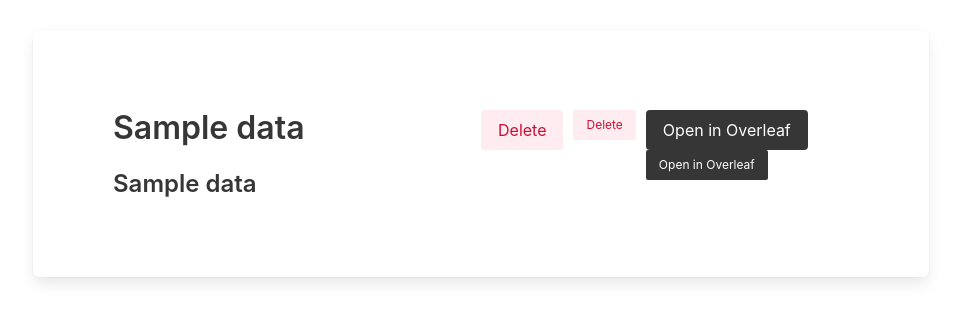
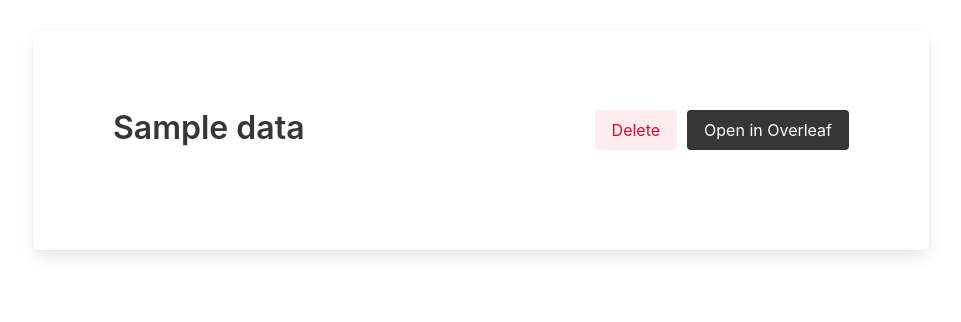
Before and after one commit to kavishsathia/tau, a Flask app: template templates/contributions.html in a window 1280 px wide. Shown: the part 60-382 px from the top of the page, without its empty margins (159-1120 px from the left). Run offline with Flask 2, Linux system fonts and the light colour scheme; the template is opened without the code that fills it: most values are stand-ins (such as "Sample title", 1, 10 or a date in 2020); some libraries are stand-ins or nearby versions.

Commit message:
thirty-seventh

```diff
--- a/templates/contributions.html
+++ b/templates/contributions.html
@@ -10,6 +10,12 @@
     <script src="https://mozilla.github.io/pdf.js/build/pdf.js"></script>
     <link rel="stylesheet" href="https://cdn.jsdelivr.net/npm/bulma@0.9.3/css/bulma.min.css">
     <style>
+        .mobile {
+            display: none;
+        }
+        .laptop {
+            display: block;
+        }
         .icon-margin {
             margin-right: 10px;
         }
```
